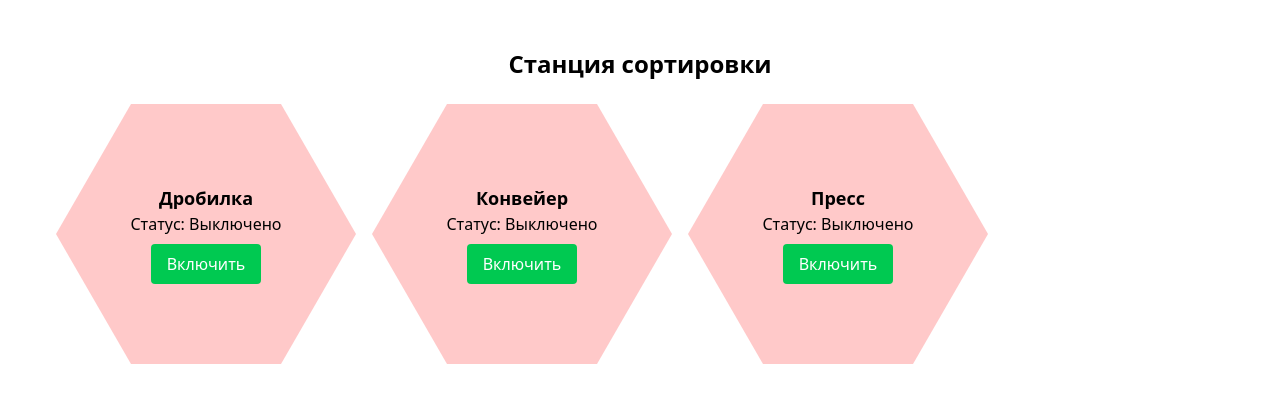
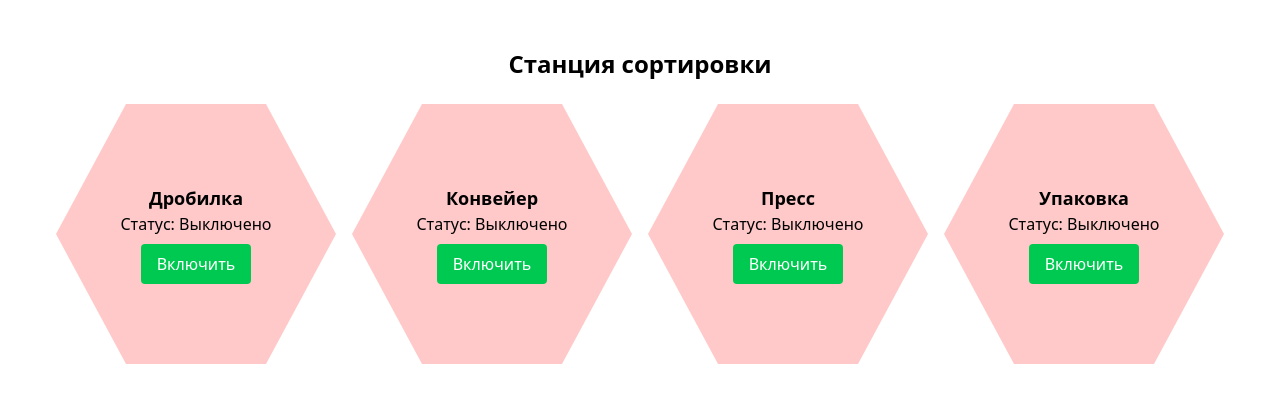
Before and after one commit to KanatJuzbayev/sorting-station, a React (Vite) app: page / in a window 1280 px wide. Shown: the top 402 px of the page. Built offline with nearby package versions, Linux system fonts and the light colour scheme.

Commit message:
refactor(Station): add devices array

```diff
--- a/src/components/Station.tsx
+++ b/src/components/Station.tsx
@@ -2,14 +2,12 @@ import { useState, useEffect } from "react";
 
 import Device from "./Device";
 
+const devices = ["Дробилка", "Конвейер", "Пресс", "Упаковка"];
+
 const Station = () => {
   const [devicesStatus, setDevicesStatus] = useState<{
     [key: string]: boolean;
-  }>({
-    Дробилка: false,
-    Конвейер: false,
-    Пресс: false,
-  });
+  }>(Object.fromEntries(devices.map((name) => [name, false])));
 
   const handleToggle = (name: string, status: boolean) => {
     setDevicesStatus((prev) => ({ ...prev, [name]: status }));
@@ -24,9 +22,9 @@ const Station = () => {
     <div className="p-4">
       <h1 className="text-2xl font-bold mb-4">Станция сортировки</h1>
       <div className="flex">
-        <Device name="Дробилка" onToggle={handleToggle}></Device>
-        <Device name="Конвейер" onToggle={handleToggle}></Device>
-        <Device name="Пресс" onToggle={handleToggle}></Device>
+        {devices.map((device, index) => (
+          <Device key={index} name={device} onToggle={handleToggle} />
+        ))}
       </div>
     </div>
   );
```
